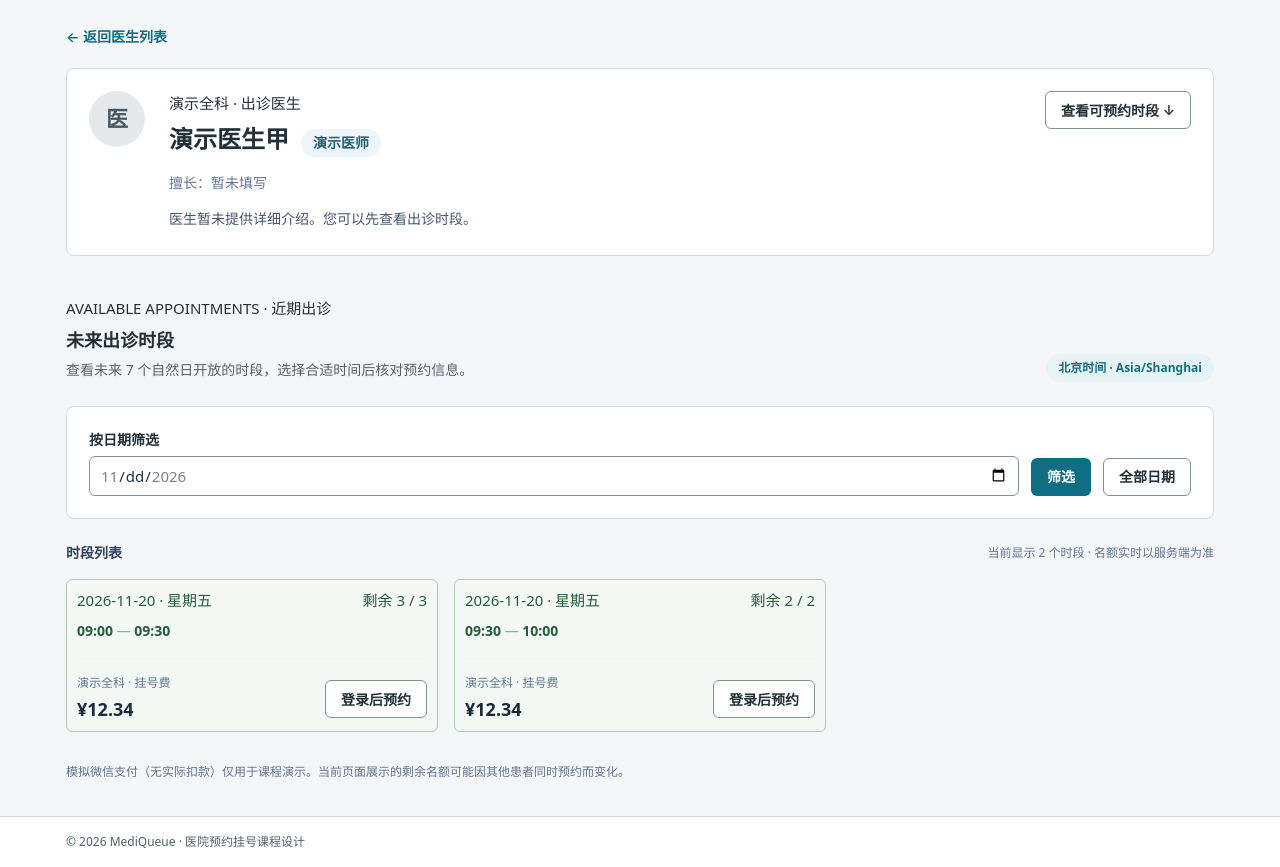
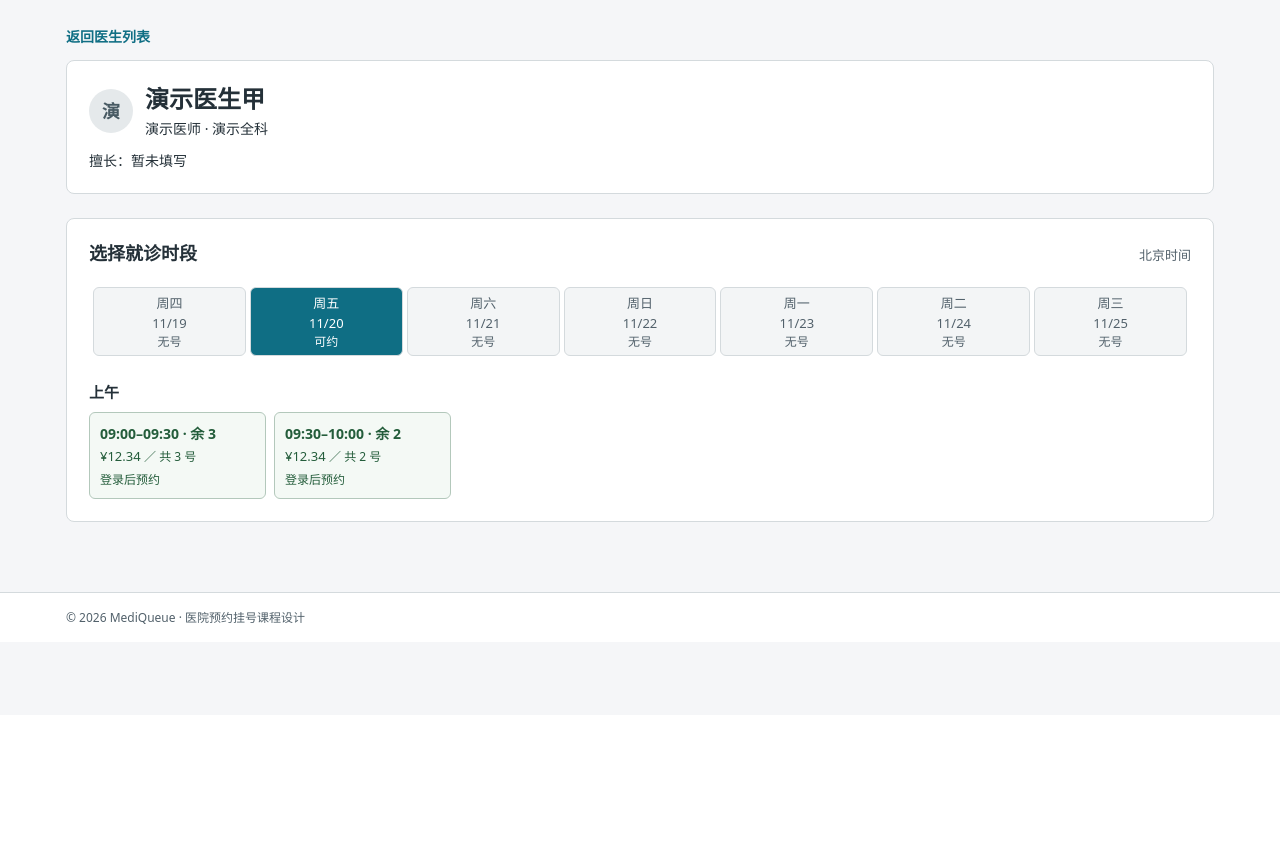
Before and after one commit to SynapseOperator/MediQueue, a Laravel app: page /doctors/1 in a window 1280 px wide. Shown: the part 85-952 px from the top of the page. After the commit the page ends 709 px from the top, so only its background shows below. Run offline with Laravel 12, Linux system fonts and the light colour scheme; data comes from the database, SQL or seed files in the repository; style sheets or scripts are compiled from the project's sources; parts of the project's set-up code (start-up, migrations or seed data) failed here and were passed over.

Commit message:
feat: show doctor availability on a seven-day timetable

```diff
--- a/app/Http/Controllers/HospitalDirectoryController.php
+++ b/app/Http/Controllers/HospitalDirectoryController.php
@@ -31,9 +31,15 @@ class HospitalDirectoryController extends Controller
     public function doctors(Request $request): View
     {
         $input = $request->validate(['department' => ['nullable', 'integer', 'min:1']]);
+        $now = CarbonImmutable::now(config('mediqueue.hospital_timezone'));
+        $nextDate = $this->openSlots($now)
+            ->whereColumn('schedules.doctor_id', 'doctors.id')
+            ->whereColumn('slots.occupied_count', '<', 'slots.capacity')
+            ->selectRaw('MIN(schedules.work_date)');
 
         return view('hospital.doctors', [
             'doctors' => $this->publicDoctors()
+                ->selectSub($nextDate, 'next_date')
                 ->when($input['department'] ?? null, fn (EloquentBuilder $query, $id) => $query->where('doctors.department_id', $id))
                 ->orderBy('doctors.id')->paginate(12)->withQueryString(),
             'departments' => Department::query()->where('status', 'ACTIVE')->orderBy('name')->get(['id', 'name']),
@@ -44,24 +50,39 @@ class HospitalDirectoryController extends Controller
     public function show(Request $request, int $doctor): View
     {
         $doctor = $this->publicDoctors()->where('doctors.id', $doctor)->firstOrFail();
-        $today = CarbonImmutable::now(config('mediqueue.hospital_timezone'))->startOfDay();
+        $now = CarbonImmutable::now(config('mediqueue.hospital_timezone'));
+        $today = $now->startOfDay();
         $lastDay = $today->addDays(config('mediqueue.availability_days') - 1);
         $input = $request->validate([
             'date' => ['nullable', 'date_format:Y-m-d', 'after_or_equal:'.$today->toDateString(), 'before_or_equal:'.$lastDay->toDateString()],
         ]);
-        $slots = DB::table('slots')
+
+        $query = $this->openSlots($now)->where('schedules.doctor_id', $doctor->id);
+        $availability = (clone $query)->select('schedules.work_date')
+            ->selectRaw('MAX(slots.occupied_count < slots.capacity) AS has_space')
+            ->groupBy('schedules.work_date')->orderBy('schedules.work_date')->pluck('has_space', 'work_date');
+
+        $selectedDate = $input['date'] ?? $availability->filter()->keys()->first() ?? $availability->keys()->first() ?? $today->toDateString();
+        $slots = $query->where('schedules.work_date', $selectedDate)
+            ->orderBy('slots.starts_at')->orderBy('slots.id')
+            ->select('slots.id', 'slots.starts_at', 'slots.ends_at', 'slots.capacity', 'slots.occupied_count', 'slots.fee_amount', 'departments.name as department_name')
+            ->paginate(20)->withQueryString();
+        foreach ($slots as $slot) {
+            $slot->local_start = CarbonImmutable::parse($slot->starts_at, 'UTC')->setTimezone($now->timezone);
+            $slot->local_end = CarbonImmutable::parse($slot->ends_at, 'UTC')->setTimezone($now->timezone);
+        }
+
+        return view('hospital.doctor', compact('doctor', 'slots', 'today', 'lastDay', 'availability', 'selectedDate'));
+    }
+
+    private function openSlots(CarbonImmutable $now): Builder
+    {
+        return DB::table('slots')
             ->join('schedules', 'schedules.id', '=', 'slots.schedule_id')
             ->join('departments', 'departments.id', '=', 'schedules.department_id')
-            ->where('schedules.doctor_id', $doctor->id)
             ->where('schedules.status', 'OPEN')->where('departments.status', 'ACTIVE')->where('slots.status', 'OPEN')
-            ->whereBetween('schedules.work_date', [$today->toDateString(), $lastDay->toDateString()])
-            ->where('slots.starts_at', '>', CarbonImmutable::now('UTC')->format('Y-m-d H:i:s.v'))
-            ->when($input['date'] ?? null, fn (Builder $query, $date) => $query->where('schedules.work_date', $date))
-            ->orderBy('slots.starts_at')
-            ->select('slots.id', 'slots.starts_at', 'slots.ends_at', 'slots.capacity', 'slots.occupied_count', 'slots.fee_amount', 'schedules.work_date', 'departments.name as department_name')
-            ->paginate(20)->withQueryString();
-
-        return view('hospital.doctor', compact('doctor', 'slots', 'today', 'lastDay'));
+            ->whereBetween('schedules.work_date', [$now->toDateString(), $now->addDays(config('mediqueue.availability_days') - 1)->toDateString()])
+            ->where('slots.starts_at', '>', $now->utc()->format('Y-m-d H:i:s.v'));
     }
 
     /** @return EloquentBuilder<Doctor> */
--- a/resources/views/hospital/doctor.blade.php
+++ b/resources/views/hospital/doctor.blade.php
@@ -1,99 +1,76 @@
 @extends('layouts.app')
 @section('title', $doctor->full_name)
 @section('content')
-    <a class="text-link text-sm" href="{{ route('doctors.index') }}">← 返回医生列表</a>
+    <a class="text-link text-sm" href="{{ route('doctors.index') }}">返回医生列表</a>
+    <section class="panel mt-3">
+        <div class="flex items-center gap-3">
+            <span class="doctor-avatar" aria-hidden="true">{{ mb_substr($doctor->full_name, 0, 1) }}</span>
+            <div class="min-w-0">
+                <h1 class="page-title">{{ $doctor->full_name }}</h1>
+                <p class="mt-1 text-sm">{{ $doctor->title }} · {{ $doctor->department_name }}</p>
+            </div>
+        </div>
+        <p class="mt-3 text-sm">擅长：{{ $doctor->specialty ?: '暂未填写' }}</p>
+        @if($doctor->introduction)
+            <p class="mt-2 whitespace-pre-line text-sm">{{ $doctor->introduction }}</p>
+        @endif
+    </section>
+    <section class="panel mt-6" aria-labelledby="schedule-heading">
+        <div class="flex flex-wrap items-baseline justify-between gap-2">
+            <h2 id="schedule-heading" class="section-title">选择就诊时段</h2>
+            <span class="hint">北京时间</span>
+        </div>
+        <nav class="date-tabs mt-4" aria-label="按就诊日期筛选">
+            @for($day = $today; $day <= $lastDay; $day = $day->addDay())
+                @php($date = $day->toDateString())
+                @if($availability->has($date))
+                    <a href="{{ route('doctors.show', ['doctor' => $doctor->id, 'date' => $date]) }}"
+                        @if($date === $selectedDate) aria-current="date" @endif
+                        @class(['is-sold-out' => ! $availability[$date]])>
+                        <span>{{ $day->locale('zh_CN')->isoFormat('ddd') }}</span>
+                        <span>{{ $day->format('m/d') }}</span>
+                        <span class="text-xs">{{ $availability[$date] ? '可约' : '已满' }}</span>
+                    </a>
+                @else
+                    <span aria-disabled="true" @if($date === $selectedDate) aria-current="date" @endif>
+                        <span>{{ $day->locale('zh_CN')->isoFormat('ddd') }}</span>
+                        <span>{{ $day->format('m/d') }}</span>
+                        <span class="text-xs">无号</span>
+                    </span>
+                @endif
+            @endfor
+        </nav>
 
-    <section class="panel mt-5">
-        <div class="flex flex-col gap-6 sm:flex-row sm:items-start">
-            <div class="doctor-avatar doctor-avatar--large" aria-hidden="true">医</div>
-            <div class="min-w-0 flex-1">
-                <p class="eyebrow">{{ $doctor->department_name }} · 出诊医生</p>
-                <div class="mt-2 flex flex-wrap items-baseline gap-3">
-                    <h1 class="page-title">{{ $doctor->full_name }}</h1>
-                    <span class="rounded-full bg-[#edf5fa] px-3 py-1 text-sm font-semibold text-[#245f76]">{{ $doctor->title }}</span>
-                </div>
-                @if($doctor->specialty)
-                    <p class="mt-4 text-sm font-semibold text-slate-700">擅长：{{ $doctor->specialty }}</p>
-                @else
-                    <p class="mt-4 text-sm text-slate-500">擅长：暂未填写</p>
-                @endif
-                <p class="mt-3 whitespace-pre-line text-sm leading-7 text-slate-600">{{ $doctor->introduction ?: '医生暂未提供详细介绍。您可以先查看出诊时段。' }}</p>
-            </div>
-            <a class="btn-secondary shrink-0" href="#available-slots">查看可预约时段 ↓</a>
-        </div>
-    </section>
-
-    <section id="available-slots" class="mt-10 scroll-mt-28">
-        <div class="flex flex-wrap items-end justify-between gap-4">
-            <div>
-                <p class="eyebrow">AVAILABLE APPOINTMENTS · 近期出诊</p>
-                <h2 class="section-title mt-2">未来出诊时段</h2>
-                <p class="page-intro">查看未来 {{ config('mediqueue.availability_days') }} 个自然日开放的时段，选择合适时间后核对预约信息。</p>
-            </div>
-            <span class="rounded-full bg-[#e7f4f7] px-3 py-1.5 text-xs font-bold text-[#196c80]">北京时间 · Asia/Shanghai</span>
-        </div>
-
-        <form method="GET" class="panel mt-6 flex flex-wrap items-end gap-3">
-            <label class="field w-full flex-1 sm:w-auto sm:min-w-52">按日期筛选
-                <input type="date" name="date" value="{{ request('date') }}" min="{{ $today->toDateString() }}" max="{{ $lastDay->toDateString() }}">
-            </label>
-            <button class="btn w-full sm:w-auto" type="submit">筛选</button>
-            <a class="btn-secondary w-full sm:w-auto" href="{{ route('doctors.show', $doctor->id) }}">全部日期</a>
-        </form>
-
-        <div class="mt-6 flex flex-wrap items-center justify-between gap-2">
-            <h3 class="text-sm font-bold text-slate-700">时段列表</h3>
-            <p class="text-xs text-slate-500">当前显示 {{ $slots->count() }} 个时段 · 名额实时以服务端为准</p>
-        </div>
-        <div class="mt-4 grid gap-4 sm:grid-cols-2 xl:grid-cols-3">
-            @forelse($slots as $slot)
-                @php
-                    $remaining = max(0, $slot->capacity - $slot->occupied_count);
-                    $startTime = \Carbon\CarbonImmutable::parse($slot->starts_at, 'UTC')->setTimezone(config('mediqueue.hospital_timezone'));
-                    $endTime = \Carbon\CarbonImmutable::parse($slot->ends_at, 'UTC')->setTimezone(config('mediqueue.hospital_timezone'));
-                @endphp
-                <article class="booking-slot {{ $remaining === 0 ? 'is-full' : '' }}">
-                    <div class="flex items-start justify-between gap-2">
-                        <div>
-                            <p class="slot-date">{{ $slot->work_date }} · {{ $startTime->locale('zh_CN')->isoFormat('dddd') }}</p>
-                            <p class="slot-hour mt-2">{{ $startTime->format('H:i') }} <span class="text-sm font-normal text-slate-400">—</span> {{ $endTime->format('H:i') }}</p>
-                        </div>
-                        <span class="slot-capacity {{ $remaining === 0 ? 'is-full' : '' }}">{{ $remaining > 0 ? '剩余 '.$remaining.' / '.$slot->capacity : '已满' }}</span>
-                    </div>
-                    <div class="mt-4 flex items-center justify-between border-t border-slate-100 pt-4">
-                        <div>
-                            <p class="text-xs text-slate-500">{{ $slot->department_name }} · 挂号费</p>
-                            <p class="mt-1 text-lg font-bold text-slate-800">¥{{ $slot->fee_amount }}</p>
-                        </div>
-                        @if($remaining === 0)
-                            <span class="rounded-xl bg-slate-200 px-4 py-2 text-sm font-semibold text-slate-500">已约满</span>
-                        @else
-                            @auth
-                                @if(auth()->user()->role === 'PATIENT')
+        @forelse($slots->getCollection()->groupBy(fn ($slot) => $slot->local_start->hour < 12 ? '上午' : '下午') as $period => $entries)
+            <h3 class="mb-2 mt-5 font-semibold">{{ $period }}</h3>
+            <div class="slot-grid">
+                @foreach($entries as $slot)
+                    @php($remaining = $slot->capacity - $slot->occupied_count)
+                    @if($remaining > 0 && auth()->user()?->role === 'PATIENT')
                         @php($oldKey = old('request_key'))
-                                    <form method="GET" action="{{ route('appointments.confirm') }}">
+                        <form action="{{ route('appointments.confirm') }}" method="GET">
                             <input type="hidden" name="slot_id" value="{{ $slot->id }}">
                             <input type="hidden" name="request_key" value="{{ old('slot_id') == $slot->id && is_string($oldKey) && preg_match('/\A[a-zA-Z0-9_-]{16,64}\z/', $oldKey) ? $oldKey : (string) \Illuminate\Support\Str::uuid() }}">
-                                        <button class="btn" type="submit">选择时段 →</button>
+                            <button type="submit" @class(['booking-slot w-full', 'is-low' => $remaining === 1])>
+                                @include('hospital.slot-content')
+                            </button>
                         </form>
+                    @elseif($remaining > 0 && auth()->guest())
+                        <a href="{{ route('login') }}" @class(['booking-slot', 'is-low' => $remaining === 1])>
+                            @include('hospital.slot-content')
+                            <span class="text-xs">登录后预约</span>
+                        </a>
                     @else
-                                    <span class="hint">仅患者可预约</span>
+                        <button type="button" disabled @class(['booking-slot', 'is-full' => $remaining === 0])>
+                            @include('hospital.slot-content')
+                            @if($remaining > 0)<span class="text-xs">仅患者可预约</span>@endif
+                        </button>
                     @endif
-                            @else
-                                <a class="btn-secondary" href="{{ route('login') }}">登录后预约</a>
-                            @endauth
-                        @endif
+                @endforeach
             </div>
-                </article>
         @empty
-                <div class="empty-state col-span-full">
-                    <p class="text-lg font-bold text-slate-700">当前日期暂无可预约时段</p>
-                    <p class="mt-2 text-sm">可能尚未发布、已经开始或已停诊。试试其他日期或医生。</p>
-                    <a class="btn-secondary mt-5" href="{{ route('doctors.index') }}">选择其他医生</a>
-                </div>
+            <p class="empty-state mt-4">当前日期暂无可预约时段。<a class="text-link" href="{{ route('doctors.index') }}">选择其他医生</a></p>
         @endforelse
-        </div>
-        <div class="mt-7">{{ $slots->links() }}</div>
-        <p class="mt-3 text-xs leading-6 text-slate-500">模拟微信支付（无实际扣款）仅用于课程演示。当前页面展示的剩余名额可能因其他患者同时预约而变化。</p>
+        {{ $slots->links() }}
     </section>
 @endsection
--- /dev/null
+++ b/resources/views/hospital/slot-content.blade.php
@@ -0,0 +1,5 @@
+<span class="slot-hour">{{ $slot->local_start->format('H:i') }}–{{ $slot->local_end->format('H:i') }} · {{ $remaining ? '余 '.$remaining : '已满' }}</span>
+<span class="slot-price">¥{{ $slot->fee_amount }} <span class="text-xs">／ 共 {{ $slot->capacity }} 号</span></span>
+@if($slot->department_name !== $doctor->department_name)
+    <span class="text-xs">{{ $slot->department_name }}</span>
+@endif
```
Also changed, not shown: resources/views/hospital/departments.blade.php (+10 -6 lines), resources/views/hospital/doctors.blade.php (+25 -37 lines), tests/Feature/DirectoryAndWorkbenchTest.php (+1 -1 lines). Lines whose indentation alone changed are shown as unchanged.
